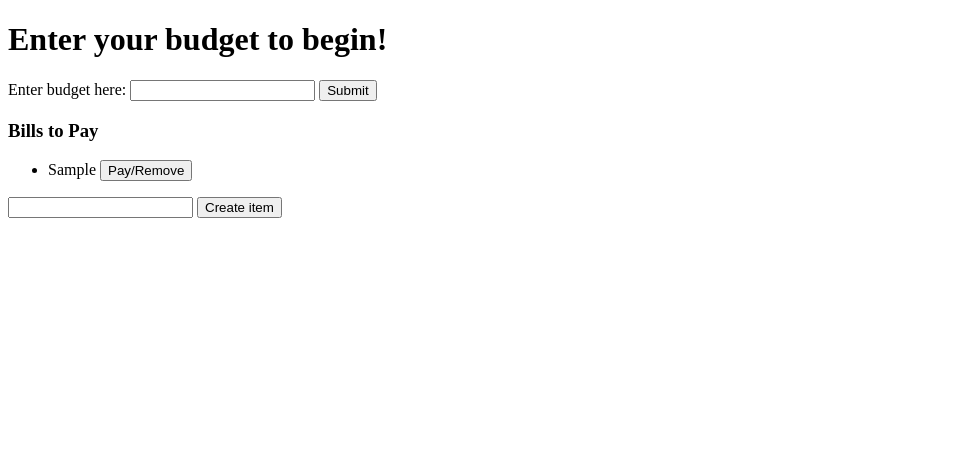
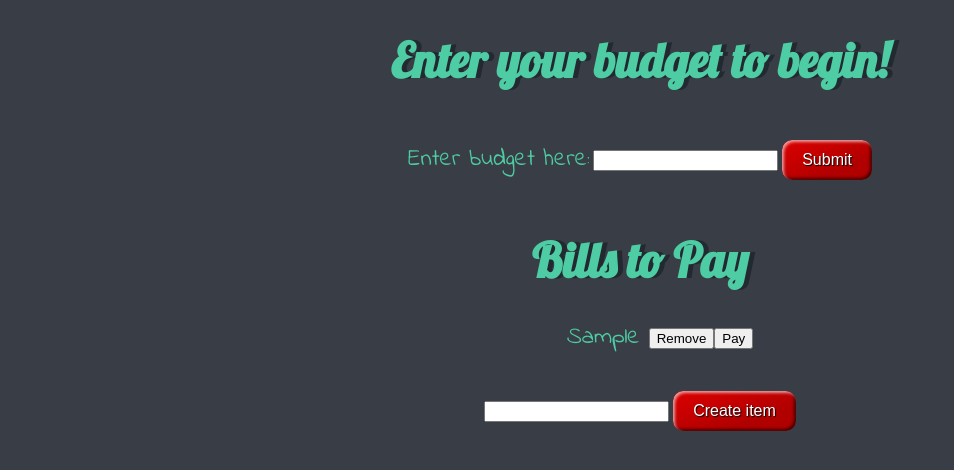
Before and after one commit to DylanHockersmith/hackathon2022, a plain HTML site: page index.html in a window 1280 px wide. Both pictures are taken after typing "Sample" into the empty fields and a click on the button "Create item". Shown: the whole page, without its empty margins (0-954 px from the left). Drawn offline with Linux system fonts and the light colour scheme.

Commit message:
added styling and more functionality

```diff
--- a/index.html
+++ b/index.html
@@ -4,24 +4,28 @@
     <meta charset="UTF-8">
     <meta http-equiv="X-UA-Compatible" content="IE=edge">
     <meta name="viewport" content="width=device-width, initial-scale=1.0">
-    <title>Budget-App</title>
+    <title>Budgets And Dragons</title>
+    <link rel="stylesheet" href="src/styles.css">
+    <link href="https://fonts.googleapis.com/css?family=Indie+Flower|Lobster" rel="stylesheet">
 </head>
 <body>
-    <div>
+    <div class="container">
         <h1 id='budget-p p'>Enter your budget to begin!</h1>
     </div>
-    <label id='nameLable' for='nameField'>Enter budget here:</label>
+    <div class="container">
+    <label class="p" id='nameLable' for='nameField'>Enter budget here:</label>
     <input id='nameField' type='text' maxlength='25'></input>
-    <button id="sub-button" class="btn">Submit</button>
+    <button id="sub-button" class="btn styled">Submit</button>
+</div>
 
-<div>
+<div class="container">
     <h3>Bills to Pay</h3>
     <ul id="ourList">
     </ul>
 
     <form id="ourForm">
         <input id="ourField" type="text" autocomplete="off">
-        <button>Create item</button>
+        <button class="styled">Create item</button>
       </form>
       <script src="index.js"></script>
 </div>
--- a/index.js
+++ b/index.js
@@ -30,8 +30,8 @@ subButton.addEventListener("click", getBudget);
 
 
 function createItem(x) {
-  let ourHTML = `<li>${x} <button onclick="deleteItem(this)">Pay/Remove</button></li>`;
-  ourList.insertAdjacentHTML("beforeend", ourHTML);
+  let dButton = `<li>${x} <button onclick="deleteItem(this)">Remove</button><button onclick="payBill(this, 'green')">Pay</button></li>`;
+  ourList.insertAdjacentHTML("beforeend", dButton);
   ourField.value = "";
   ourField.focus;
 }
@@ -39,3 +39,7 @@ function createItem(x) {
 function deleteItem(elementToDelete) {
   elementToDelete.parentElement.remove();
 }
+
+function payBill(element, color) {
+    element.style.color = color;
+  }
--- a/src/styles.css
+++ b/src/styles.css
@@ -0,0 +1,67 @@
+body {
+    background-color: #393E46;
+  }
+
+  h1, h3 {
+    margin: 30px;
+    font-family: 'Lobster', cursive;
+    text-shadow: 5px 0 #232931;
+    font-size: 3rem;
+    color: #4ECCA3;
+  }
+
+  p {
+    font-size: 1.5rem;
+    color: #4ECCA3;
+    font-family: 'Indie Flower', cursive;
+  }
+
+ li {
+    font-size: 1.5rem;
+    color: #4ECCA3;
+    font-family: 'Indie Flower', cursive;
+  }
+
+  ul {
+    list-style-type: none;
+  }
+
+.container {
+    width: 70%;
+    margin: auto;
+    text-align: center;
+  }
+
+.styled {
+    border: 0;
+    line-height: 2.5;
+    padding: 0 20px;
+    margin: 20px 0;
+    font-size: 1rem;
+    text-align: justify;
+    color: #fff;
+    text-shadow: 1px 1px 1px #000;
+    border-radius: 10px;
+    background-color: rgba(220, 0, 0, 1);
+    background-image: linear-gradient(to top left,
+                                      rgba(0, 0, 0, .2),
+                                      rgba(0, 0, 0, .2) 30%,
+                                      rgba(0, 0, 0, 0));
+    box-shadow: inset 2px 2px 3px rgba(255, 255, 255, .6),
+                inset -2px -2px 3px rgba(0, 0, 0, .6);
+  }
+
+.styled:hover {
+    background-color: rgba(255, 0, 0, 1);
+  }
+
+.styled:active {
+    box-shadow: inset -2px -2px 3px rgba(255, 255, 255, .6),
+                inset 2px 2px 3px rgba(0, 0, 0, .6);
+  }
+
+.p {
+    font-size: 1.5rem;
+    color: #4ECCA3;
+    font-family: 'Indie Flower', cursive;
+  }
```
